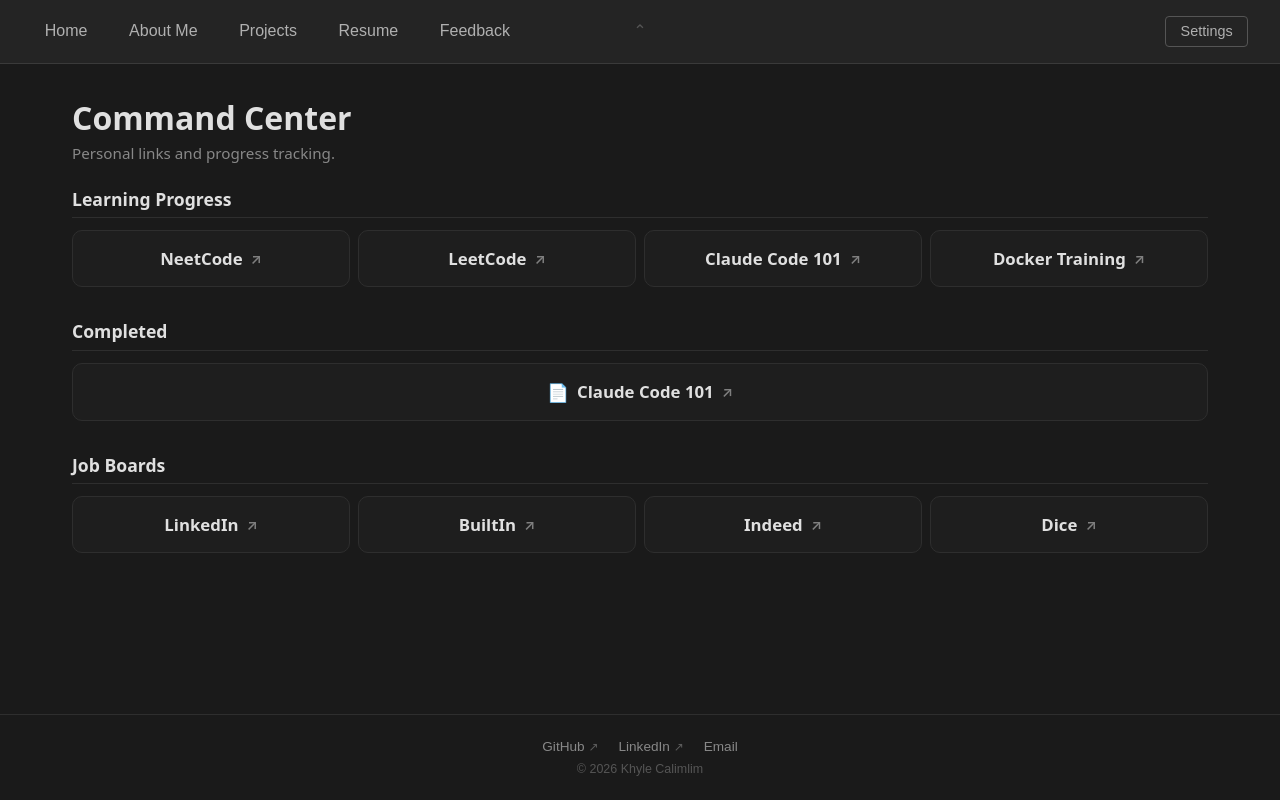
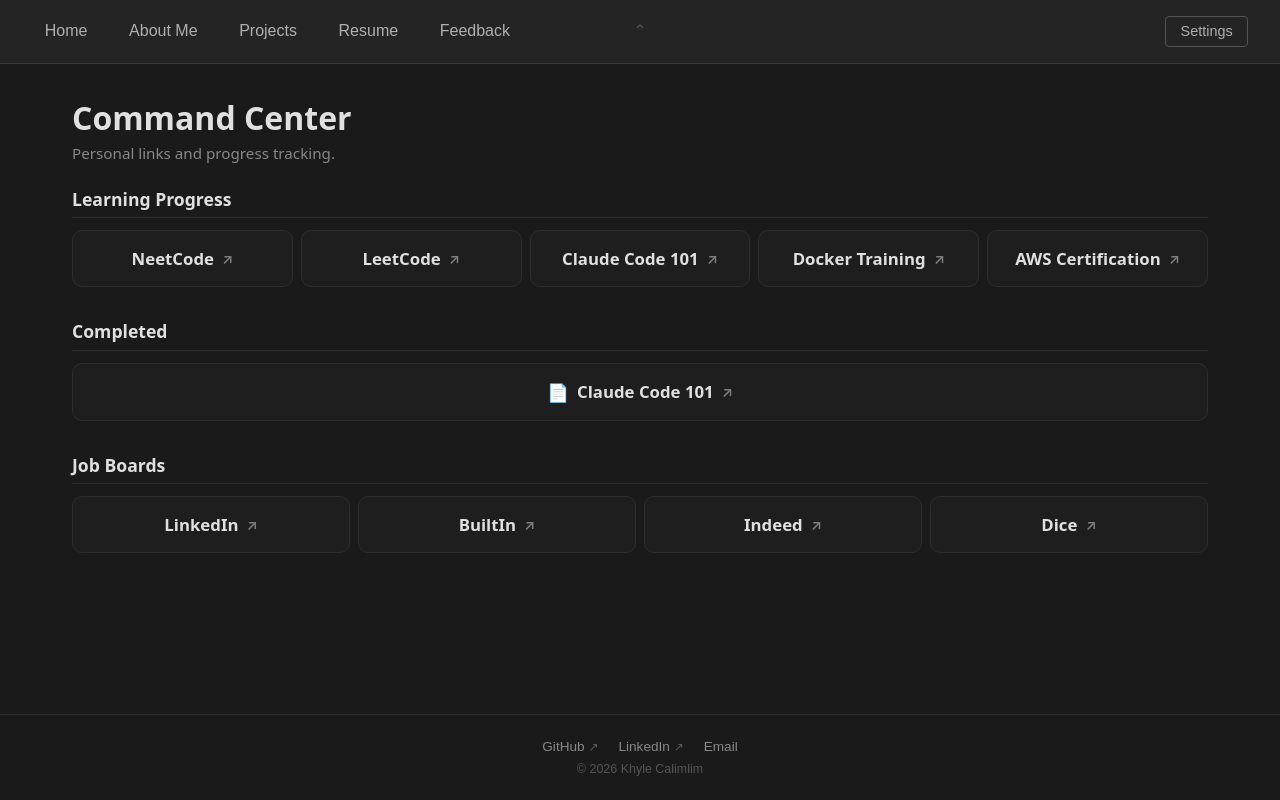
Before and after one commit to khylecalimlim/personal_website, an Angular app in the folder my-website-Angular/: page /command-center in a window 1280 px wide. Built offline with nearby package versions, Linux system fonts and the light colour scheme; a web font is replaced by a local one.

Commit message:
Add AWS Certification link to Command Center Learning Progress
Points to AWS's official certification hub, alongside the existing
NeetCode/LeetCode/Docker training links.

```diff
--- a/my-website-Angular/src/app/command-center/command-center.component.ts
+++ b/my-website-Angular/src/app/command-center/command-center.component.ts
@@ -65,7 +65,8 @@ export class CommandCenterComponent implements OnInit {
         // course is finished, so this anthropic.skilljar.com link is no longer the
         // right target. What it should point to instead is TBD.
         { label: 'Claude Code 101', href: 'https://anthropic.skilljar.com/claude-code-101' },
-        { label: 'Docker Training', href: 'https://www.docker.com/trainings/' }
+        { label: 'Docker Training', href: 'https://www.docker.com/trainings/' },
+        { label: 'AWS Certification', href: 'https://aws.amazon.com/certification/' }
       ]
     },
     {
```
